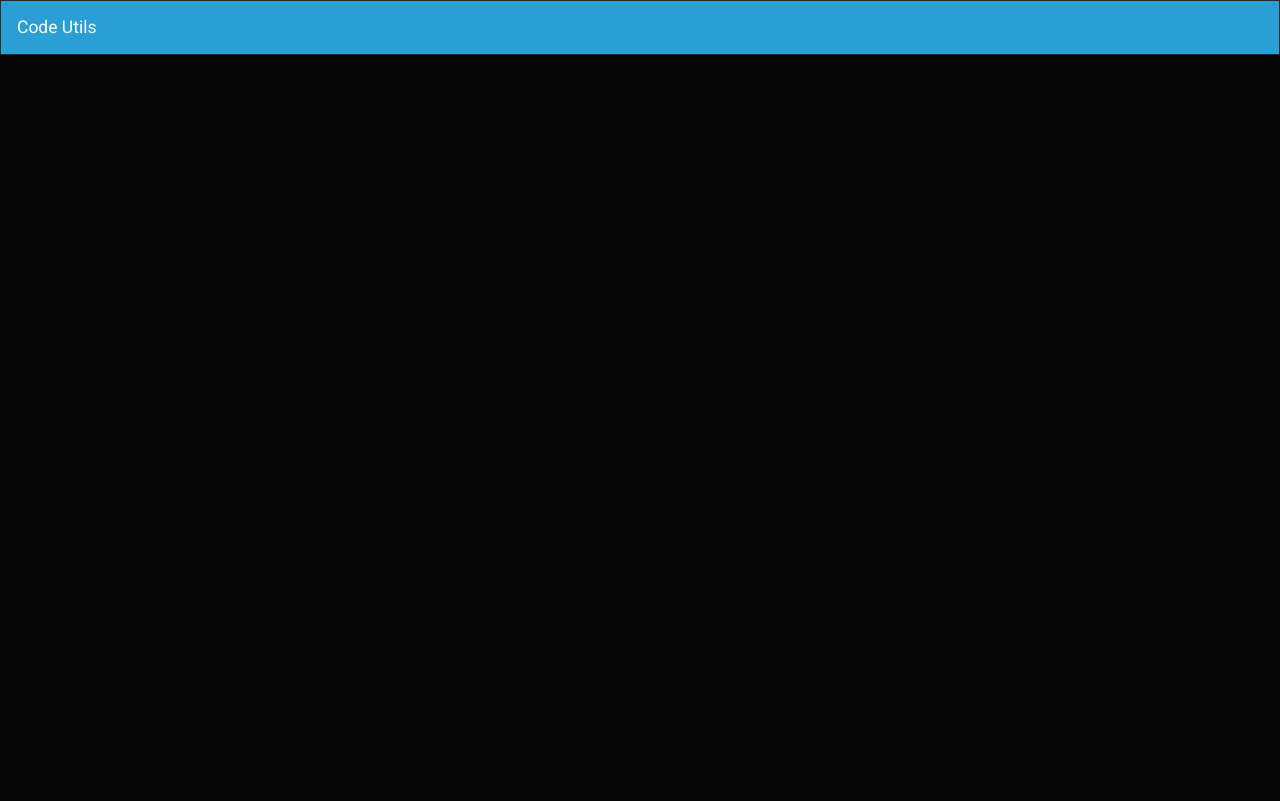
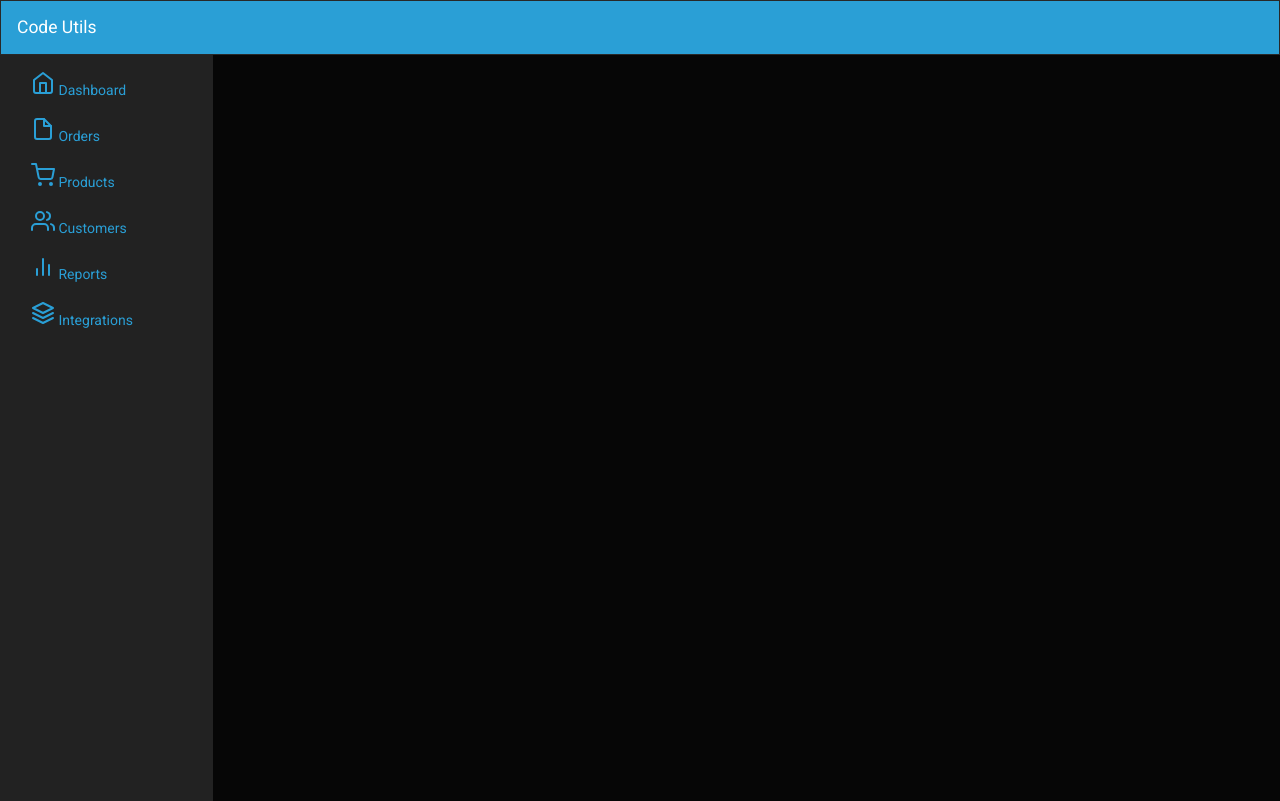
Before and after one commit to omarfurrer/code-utils, an Angular app: page / in a window 1280 px wide. Built offline with nearby package versions, Linux system fonts and the light colour scheme.

Commit message:
Add basic side bar and change sass to scss

```diff
--- a/src/app/app.component.html
+++ b/src/app/app.component.html
@@ -1 +1,8 @@
 <app-header></app-header>
+<div class="container-fluid">
+  <div class="row">
+    <div class="col-md-2 d-none d-md-block bg-light sidebar">
+      <app-side-bar></app-side-bar>
+    </div>
+  </div>
+</div>
--- a/src/app/app.component.ts
+++ b/src/app/app.component.ts
@@ -3,7 +3,7 @@ import { Component } from '@angular/core';
 @Component({
   selector: 'app-root',
   templateUrl: './app.component.html',
-  styleUrls: ['./app.component.sass']
+  styleUrls: ['./app.component.scss']
 })
 export class AppComponent {
   title = 'app';
--- a/src/app/app.module.ts
+++ b/src/app/app.module.ts
@@ -4,12 +4,14 @@ import { NgModule } from '@angular/core';
 
 import { AppComponent } from './app.component';
 import { HeaderComponent } from './header/header.component';
+import { SideBarComponent } from './side-bar/side-bar.component';
 
 
 @NgModule({
   declarations: [
     AppComponent,
-    HeaderComponent
+    HeaderComponent,
+    SideBarComponent
   ],
   imports: [
     BrowserModule
--- a/src/app/header/header.component.html
+++ b/src/app/header/header.component.html
@@ -1,4 +1,4 @@
-<nav class="navbar navbar-expand-lg navbar-dark bg-primary">
+<nav class="navbar navbar-expand-lg navbar-dark bg-primary flex-md-nowrap sticky-top">
   <a class="navbar-brand" href="#">Code Utils</a>
   <button class="navbar-toggler" type="button" data-toggle="collapse" data-target="#navbarColor01" aria-controls="navbarColor01" aria-expanded="false" aria-label="Toggle navigation">
     <span class="navbar-toggler-icon"></span>
--- a/src/app/header/header.component.ts
+++ b/src/app/header/header.component.ts
@@ -3,7 +3,7 @@ import { Component, OnInit } from '@angular/core';
 @Component({
   selector: 'app-header',
   templateUrl: './header.component.html',
-  styleUrls: ['./header.component.sass']
+  styleUrls: ['./header.component.scss']
 })
 export class HeaderComponent implements OnInit {
 
--- /dev/null
+++ b/src/app/side-bar/side-bar.component.html
@@ -0,0 +1,40 @@
+<div class="sidebar-sticky">
+  <ul class="nav flex-column">
+    <li class="nav-item">
+      <a class="nav-link active" href="#">
+                  <svg xmlns="http://www.w3.org/2000/svg" width="24" height="24" viewBox="0 0 24 24" fill="none" stroke="currentColor" stroke-width="2" stroke-linecap="round" stroke-linejoin="round" class="feather feather-home"><path d="M3 9l9-7 9 7v11a2 2 0 0 1-2 2H5a2 2 0 0 1-2-2z"></path><polyline points="9 22 9 12 15 12 15 22"></polyline></svg>
+                  Dashboard <span class="sr-only">(current)</span>
+                </a>
+    </li>
+    <li class="nav-item">
+      <a class="nav-link" href="#">
+                  <svg xmlns="http://www.w3.org/2000/svg" width="24" height="24" viewBox="0 0 24 24" fill="none" stroke="currentColor" stroke-width="2" stroke-linecap="round" stroke-linejoin="round" class="feather feather-file"><path d="M13 2H6a2 2 0 0 0-2 2v16a2 2 0 0 0 2 2h12a2 2 0 0 0 2-2V9z"></path><polyline points="13 2 13 9 20 9"></polyline></svg>
+                  Orders
+                </a>
+    </li>
+    <li class="nav-item">
+      <a class="nav-link" href="#">
+                  <svg xmlns="http://www.w3.org/2000/svg" width="24" height="24" viewBox="0 0 24 24" fill="none" stroke="currentColor" stroke-width="2" stroke-linecap="round" stroke-linejoin="round" class="feather feather-shopping-cart"><circle cx="9" cy="21" r="1"></circle><circle cx="20" cy="21" r="1"></circle><path d="M1 1h4l2.68 13.39a2 2 0 0 0 2 1.61h9.72a2 2 0 0 0 2-1.61L23 6H6"></path></svg>
+                  Products
+                </a>
+    </li>
+    <li class="nav-item">
+      <a class="nav-link" href="#">
+                  <svg xmlns="http://www.w3.org/2000/svg" width="24" height="24" viewBox="0 0 24 24" fill="none" stroke="currentColor" stroke-width="2" stroke-linecap="round" stroke-linejoin="round" class="feather feather-users"><path d="M17 21v-2a4 4 0 0 0-4-4H5a4 4 0 0 0-4 4v2"></path><circle cx="9" cy="7" r="4"></circle><path d="M23 21v-2a4 4 0 0 0-3-3.87"></path><path d="M16 3.13a4 4 0 0 1 0 7.75"></path></svg>
+                  Customers
+                </a>
+    </li>
+    <li class="nav-item">
+      <a class="nav-link" href="#">
+                  <svg xmlns="http://www.w3.org/2000/svg" width="24" height="24" viewBox="0 0 24 24" fill="none" stroke="currentColor" stroke-width="2" stroke-linecap="round" stroke-linejoin="round" class="feather feather-bar-chart-2"><line x1="18" y1="20" x2="18" y2="10"></line><line x1="12" y1="20" x2="12" y2="4"></line><line x1="6" y1="20" x2="6" y2="14"></line></svg>
+                  Reports
+                </a>
+    </li>
+    <li class="nav-item">
+      <a class="nav-link" href="#">
+                  <svg xmlns="http://www.w3.org/2000/svg" width="24" height="24" viewBox="0 0 24 24" fill="none" stroke="currentColor" stroke-width="2" stroke-linecap="round" stroke-linejoin="round" class="feather feather-layers"><polygon points="12 2 2 7 12 12 22 7 12 2"></polygon><polyline points="2 17 12 22 22 17"></polyline><polyline points="2 12 12 17 22 12"></polyline></svg>
+                  Integrations
+                </a>
+    </li>
+  </ul>
+</div>
--- /dev/null
+++ b/src/app/side-bar/side-bar.component.scss
@@ -0,0 +1,8 @@
+.sidebar-sticky {
+  position: sticky;
+  top: 48px;
+  height: calc(100vh - 54.35px);
+  padding-top: 0.5rem;
+  overflow-x: hidden;
+  overflow-y: auto;
+}
--- /dev/null
+++ b/src/app/side-bar/side-bar.component.ts
@@ -0,0 +1,15 @@
+import { Component, OnInit } from '@angular/core';
+
+@Component({
+  selector: 'app-side-bar',
+  templateUrl: './side-bar.component.html',
+  styleUrls: ['./side-bar.component.scss']
+})
+export class SideBarComponent implements OnInit {
+
+  constructor() { }
+
+  ngOnInit() {
+  }
+
+}
```
Also changed, not shown: .angular-cli.json, src/app/app.component.scss (added), src/app/header/header.component.scss (added), 1 other file (tests, documents, lock files or other folders).
